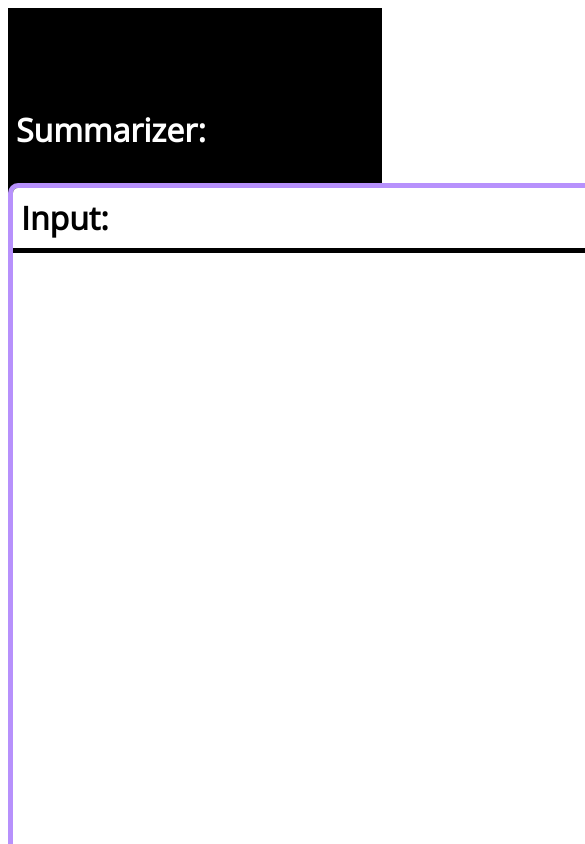
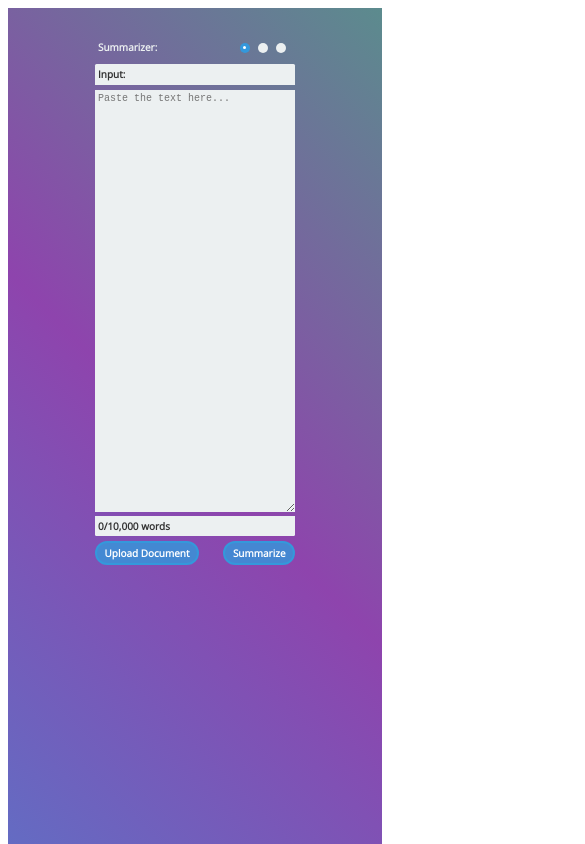
Before and after one commit to SarvasvaG/Summarix, a plain HTML site: page views/input.html in a window 390 px wide. Shown: the top 844 px of the page, 585 px wide, since content can reach past the window. Drawn offline with nearby package versions, Linux system fonts and the light colour scheme.

Commit message:
Changes in input page's CSS

```diff
--- a/public/styles/input.css
+++ b/public/styles/input.css
@@ -1,31 +1,25 @@
 @import url('https://fonts.googleapis.com/css2?family=Montserrat:wght@600&family=Open+Sans:wght@300&display=swap');
 
-/*Colors*/
 :root {
-    --black: #000000;
-    --gray: #FFFFFF;
-    --purple: #B791FC;
+    --black: #333333;
+    --white: #ecf0f1;
 }
 
-.gray {
-    color: #FFFFFF;
+.white {
+    color: #ecf0f1;
 }
 
 .black {
-    color: #000000;
-}
-
-.purple {
-    color: #B791FC;
+    color: #333333;
 }
 
 /*Font-Sizes*/
 .head3 {
-    font-size: 40px;
+    font-size: 32px;
 }
 
 .head4 {
-    font-size: 30px;
+    font-size: 24px;
 }
 
 /*Font-Families*/
@@ -40,7 +34,7 @@
 
 /* Some height and width properties */
 .height-x {
-    height: 75px;
+    height: 60px;
 }
 
 /*Scroll-Bar*/
@@ -61,34 +55,49 @@
     background: #555;
 }
 
-/*Container containing the inital input portion*/
 .inputSection {
-    width: 1440px;
+    width: 1080px;
     margin: auto;
-    padding-top: 125px;
+    padding-top: 100px;
 }
 
-/*The complete page*/
 .section1 {
     height: 100vh;
-    background-color: var(--black);
+    background: linear-gradient(45deg, #3498db, #8e44ad, #2ecc71);
+
+    background-size: 200% 200%;
+    animation: gradientAnimation 30s ease infinite;
 }
 
-/*part-1 code*/
+@keyframes gradientAnimation
+{
+    0% {
+        background-position: 0% 50%;
+    }
+
+    50% {
+        background-position: 100% 50%;
+    }
+
+    100% {
+        background-position: 0% 50%;
+    }
+}
+
 .part1 {
     display: flex;
     justify-content: space-between;
+    color: var(--white);
 
-    height: 75px;
-    padding: 0px 10px;
+    height: 60px;
+    padding: 0px 8px;
 }
 
-/* The Size container */
 .container {
     display: inline;
     position: relative;
-    padding-left: 63px;
-    margin-bottom: 12px;
+    padding-left: 51px;
+    margin-bottom: 10px;
     cursor: pointer;
 
     -webkit-user-select: none;
@@ -97,7 +106,8 @@
     user-select: none;
 }
 
-.container input {
+.container input
+{
     position: absolute;
     opacity: 0;
     cursor: pointer;
@@ -107,18 +117,18 @@
     position: absolute;
     top: 0;
     left: 0;
-    height: 40px;
-    width: 40px;
-    background-color: var(--gray);
+    height: 32px;
+    width: 32px;
+    background-color: var(--white);
     border-radius: 50%;
 }
 
 .container:hover input~.checkmark {
-    background-color: var(--gray);
+    background-color: var(--white);
 }
 
 .container input:checked~.checkmark {
-    background-color: var(--purple);
+    background-color: #3498db;
 }
 
 .checkmark:after {
@@ -132,10 +142,10 @@
 }
 
 .container .checkmark:after {
-    top: 12.5px;
-    left: 12.5px;
-    width: 15px;
-    height: 15px;
+    top: 10px;
+    left: 10px;
+    width: 12px;
+    height: 12px;
     border-radius: 50%;
     background: white;
 }
@@ -143,7 +153,7 @@
 /*Pop-Up*/
 .container {
     position: relative;
-    top: -10px;
+    top: -8px;
     display: inline-block;
 }
 
@@ -151,34 +161,31 @@
     display: none;
     position: absolute;
     background-color: #f0f0f0;
-    padding: 10px;
+    padding: 8px;
     border: 1px solid #ccc;
     border-radius: 5px;
     box-shadow: 0 2px 4px rgba(0, 0, 0, 0.2);
     z-index: 1;
-    top: -80px;
+    top: -64px;
     left: -30px;
-    /* Adjust the value as needed */
 }
 
 .container:hover .popup {
     display: block;
 }
 
-/*part-2 code*/
 .part2 {
     width: 100%;
-    border: 5px solid var(--purple);
     border-radius: 10px;
 
     box-sizing: border-box;
 }
 
 .part2 textarea {
-    height: 720px;
+    height: 50vh;
     width: 100%;
 
-    background-color: var(--gray);
+    background-color: var(--white);
 
     padding: 10px;
     box-sizing: border-box;
@@ -187,119 +194,23 @@
 }
 
 .part2 div {
-    background-color: var(--gray);
+    background-color: var(--white);
 }
-
-.part2>div:first-child {
-    height: 55px;
-    padding: 10px 10px;
-    border-radius: 5px 5px 0px 0px;
-    border-bottom: 5px solid var(--black);
-}
-
-
-.part2>div:last-child {
-    height: 55px;
-    padding: 10px;
-    border-radius: 0px 0px 5px 5px;
-}
-
-/*part-3 code*/
-.part3 {
-    display: flex;
-    justify-content: space-between;
-
-    height: 100px;
-
-    padding: 20px 0px;
-}
-
-.part3 .btn {
-    padding: 10px 30px;
-    background-color: var(--black);
-    border: 5px solid var(--purple);
-    border-radius: 38.5px;
-    transition: all 0.2s ease-in;
-}
-
-.part3 .btn:hover {
-    background-color: var(--purple);
-    color: var(--black);
-}
-
-
-@media (max-width: 1600px)
-{
-    /*Font-Sizes*/
-.head3 {
-    font-size: 32px;
-}
-
-.head4 {
-    font-size: 24px;
-}
-
-.height-x {
-    height: 60px;
-}
-
-.inputSection {
-    width: 1080px;
-    padding-top: 100px;
-}
-
-.part1 {
-    height: 75px;
-    padding: 0px 8px;
-}
-
-/* The Size container */
-.container {
-    padding-left: 51px;
-    margin-bottom: 10px;
-}
-
-.checkmark {
-    height: 32px;
-    width: 32px;
-}
-
-.container .checkmark:after {
-    top: 10px;
-    left: 10px;
-    width: 12px;
-    height: 12px;
-}
-
-/*Pop-Up*/
-.container {
-    top: -8px;
-}
-
-.popup {
-    padding: 8px;
-    top: -64px;
-    /* Adjust the value as needed */
-}
-
-.part2 textarea {
-    height: 840px;
-    padding: 8px;
-}
-
 
 .part2>div:first-child {
     height: 44px;
     padding: 8px;
+    border-radius: 15px 15px 0px 0px;
+    margin-bottom: 5px;
 }
 
 
 .part2>div:last-child {
     height: 44px;
     padding: 8px;
+    border-radius: 0px 0px 15px 15px;
 }
 
-/*part-3 code*/
 .part3 {
     display: flex;
     justify-content: space-between;
@@ -311,6 +222,393 @@
 
 .part3 .btn {
     padding: 8px 24px;
+    background-color: rgba(52, 152, 219, 0.8);
+    color: #fff;
+    border: 2px solid #3498db;
     border-radius: 38.5px;
+    transition: background-color 0.3s, color 0.3s, border-color 0.3s;
+
 }
+
+.part3 #fileName {
+    display: inline-block;
+
+    max-width: 200px;
+    white-space: nowrap;
+    overflow: hidden;
+    text-overflow: ellipsis;
+
+    padding: 10px;
+    position: relative;
+    top: 20px;
 }
+
+.part3 .btn:hover {
+    background-color: #3498db;
+    color: #fff;
+    border-color: #fff;
+}
+
+
+@media (max-width: 1600px) {
+    .head3 {
+        font-size: 24px;
+    }
+
+    .head4 {
+        font-size: 18px;
+    }
+
+    .height-x {
+        height: 45px;
+    }
+
+    .inputSection {
+        width: 720px;
+        padding-top: 75px;
+    }
+
+    .part1 {
+        height: 56.25px;
+        padding: 0px 6px;
+    }
+
+    .container {
+        padding-left: 38.25px;
+        margin-bottom: 7.5px;
+    }
+
+    .checkmark {
+        height: 24px;
+        width: 24px;
+    }
+
+    .container .checkmark:after {
+        top: 7.5px;
+        left: 7.5px;
+        width: 8px;
+        height: 8px;
+    }
+
+    .container {
+        top: -6px;
+    }
+
+    .popup {
+        padding: 6px;
+        top: -48px;
+    }
+
+    .part2 textarea {
+        padding: 6px;
+    }
+
+
+    .part2>div:first-child {
+        height: 33px;
+        padding: 6px;
+    }
+
+
+    .part2>div:last-child {
+        height: 33px;
+        padding: 6px;
+    }
+
+    .part3 {
+        display: flex;
+        justify-content: space-between;
+
+        height: 75px;
+
+        padding: 12px 0px;
+    }
+
+    .part3 .btn {
+        padding: 6px 18px;
+        border-radius: 38.5px;
+    }
+
+    .part3 #fileName {
+        max-width: 160px;
+        padding: 6px;
+        top: 13px;
+    }
+}
+
+
+@media (max-width: 1200px) {
+    .head3 {
+        font-size: 18px;
+    }
+
+    .head4 {
+        font-size: 13.5px;
+    }
+
+    .height-x {
+        height: 33.75px;
+    }
+
+    .inputSection {
+        width: 360px;
+        padding-top: 56.25px;
+    }
+
+    .part1 {
+        height: 42.19px;
+        padding: 0px 4.5px;
+    }
+
+    .container {
+        padding-left: 28.69px;
+        margin-bottom: 5.63px;
+    }
+
+    .checkmark {
+        height: 18px;
+        width: 18px;
+    }
+
+    .container .checkmark:after {
+        top: 5.63px;
+        left: 5.63px;
+        width: 6px;
+        height: 6px;
+    }
+
+    .container {
+        top: -4.5px;
+    }
+
+    .popup {
+        padding: 4.5px;
+        top: -36px;
+    }
+
+    .part2 textarea {
+        padding: 4.5px;
+    }
+
+
+    .part2>div:first-child {
+        height: 24.75px;
+        padding: 4.5px;
+
+        border-radius: 2px 2px 0px 0px;
+    }
+
+
+    .part2>div:last-child {
+        height: 24.75px;
+        padding: 4.5px;
+
+        border-radius: 0px 0px 2px 2px;
+    }
+
+    .part3 {
+        display: flex;
+        justify-content: space-between;
+
+        height: 56.25px;
+
+        padding: 9px 0px;
+    }
+
+    .part3 .btn {
+        padding: 4.5px 13.5px;
+        border-radius: 28.88px;
+    }
+
+    .part3 #fileName {
+        max-width: 120px;
+        padding: 4.5px;
+        top: 13px;
+    }
+}
+
+@media (max-width: 800px) {
+
+    .head3 {
+        font-size: 13.5px;
+    }
+
+    .head4 {
+        font-size: 10.13px;
+    }
+
+    .height-x {
+        height: 25.32px;
+    }
+
+    .inputSection {
+        width: 270px;
+        padding-top: 42.19px;
+    }
+
+    .part1 {
+        height: 31.64px;
+        padding: 0px 3.38px;
+    }
+
+    .container {
+        padding-left: 21.52px;
+        margin-bottom: 4.22px;
+    }
+
+    .checkmark {
+        height: 13.5px;
+        width: 13.5px;
+    }
+
+    .container .checkmark:after {
+        top: 4.22px;
+        left: 4.22px;
+        width: 4.5px;
+        height: 4.5px;
+    }
+
+    .container {
+        top: -3.38px;
+    }
+
+    .popup {
+        padding: 3.38px;
+        top: -27px;
+    }
+
+    .part2 {
+        border-radius: 10px;
+    }
+
+    .part2 textarea {
+        padding: 3.38px;
+    }
+
+
+    .part2>div:first-child {
+        height: 18.56px;
+        padding: 3.38px;
+
+        border-radius: 2px 2px 0px 0px;
+    }
+
+
+    .part2>div:last-child {
+        height: 18.56px;
+        padding: 3.38px;
+
+        border-radius: 0px 0px 2px 2px;
+    }
+
+    .part3 {
+        display: flex;
+        justify-content: space-between;
+
+        height: 42.19px;
+
+        padding: 6.75px 0px;
+    }
+
+    .part3 .btn {
+        padding: 3.38px 10.13px;
+        border-radius: 21.66px;
+    }
+
+    .part3 #fileName {
+        max-width: 80px;
+        padding: 3.38px;
+        top: 13px;
+    }
+}
+
+@media (max-width: 400px) {
+    .head3 {
+        font-size: 10px
+    }
+
+    .head4 {
+        font-size: 8px;
+    }
+
+    .height-x {
+        height: 19px;
+    }
+
+    .inputSection {
+        width: 200px;
+        padding-top: 32px;
+    }
+
+    .part1 {
+        height: 24px;
+        padding: 0px 3px;
+    }
+
+    .container {
+        padding-left: 16px;
+        margin-bottom: 3.5px;
+    }
+
+    .checkmark {
+        height: 10px;
+        width: 10px;
+    }
+
+    .container .checkmark:after {
+        top: 3.17px;
+        left: 3.17px;
+        width: 3.34px;
+        height: 3.34px;
+    }
+
+    /*Pop-Up*/
+    .container {
+        top: -3px;
+    }
+
+    .popup {
+        padding: 3px;
+        top: -19.5px;
+    }
+
+    .part2 {
+        border-radius: 7.5px;
+    }
+
+    .part2 textarea {
+        padding: 3px;
+    }
+
+
+    .part2>div:first-child {
+        height: 14.5px;
+        padding: 3px;
+
+        border-radius: 1.5px 1.5px 0px 0px;
+    }
+
+
+    .part2>div:last-child {
+        height: 14.5px;
+        padding: 3px;
+
+        border-radius: 0px 0px 1.5px 1.5px;
+    }
+
+    .part3 {
+        height: 32px;
+        padding: 5px 0px;
+    }
+
+    .part3 .btn {
+        padding: 3px 7.5px;
+        border-radius: 16px;
+    }
+
+    .part3 #fileName {
+        max-width: 64px;
+        padding: 3px;
+        top: 10px;
+    }
+}
--- a/views/input.html
+++ b/views/input.html
@@ -10,6 +10,7 @@
 
 <body>
     <div class="section1">
+        <form action="your_processing_script.php" method="post">
             <div class="inputSection">
                 <div class="part1 height-x">
                     <div class="head3 gray openSans">
@@ -17,17 +18,17 @@
                     </div>
                     <div class="head4 openSans black Sans">
                         <label class="container">
-                        <input type="radio" checked="checked" name="radio">
+                            <input type="radio" checked="checked" name="summary_size" value="Small">
                             <span class="checkmark"></span>
                             <div class="popup" id="popup">Small</div>
                         </label>
                         <label class="container">
-                        <input type="radio" name="radio">
+                            <input type="radio" name="summary_size" value="Medium">
                             <span class="checkmark"></span>
                             <div class="popup" id="popup">Medium</div>
                         </label>
                         <label class="container">
-                        <input type="radio" name="radio">
+                            <input type="radio" name="summary_size" value="Large">
                             <span class="checkmark"></span>
                             <div class="popup" id="popup">Large</div>
                         </label>
@@ -35,13 +36,11 @@
                 </div>
 
                 <div class="part2">
-                <div class=" height-x black head3 openSans">
+                    <div class="height-x black head3 openSans">
                         Input:
                     </div>
 
-                <textarea id="" name="" placeholder="Paste the text here..." class="head3">
-
-            </textarea>
+                    <textarea id="input_text" name="input_text" placeholder="Paste the text here..." class="head3"></textarea>
 
                     <div class="height-x head3 black openSans">
                         0/10,000 words
@@ -50,15 +49,34 @@
 
                 <div class="part3">
                     <div>
-                    <input type="submit" name="" value="Document Upload" class="btn head3 gray openSans">
+                        <input type="file" name="documentUpload" id="documentUpload" accept=".txt, .pdf" style="display: none;">
+                        <button type="button" id="customUploadButton" class="btn head3 gray openSans">Upload Document</button>
+                        <span id="fileName" class="head4 gray openSans"></span>
                     </div>
                     <div>
-                    <input type="submit" name="" value="Summarize" class="btn head3 gray openSans">
-                </div>
-
+                        <input type="submit" name="submit" value="Summarize" class="btn head3 gray openSans">
                     </div>
                 </div>
             </div>
+        </form>
+    </div>
 </body>
 
+<script>
+    // Trigger the file input and update the button's text with the selected file name
+    const fileInput = document.getElementById("documentUpload");
+    const customUploadButton = document.getElementById("customUploadButton");
+    const fileName=document.getElementById("fileName");
+
+    fileInput.addEventListener("change", function () {
+        if (fileInput.files.length > 0) {
+            fileName.textContent=" "+fileInput.files[0].name;
+        }
+    });
+
+    customUploadButton.addEventListener("click", function () {
+        fileInput.click();
+    });
+</script>
+
 </html>
```
Lines whose indentation alone changed are shown as unchanged.
